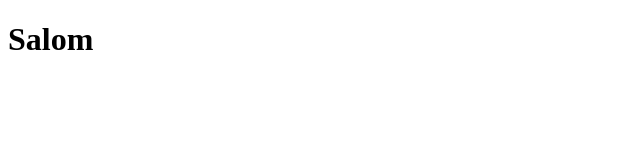
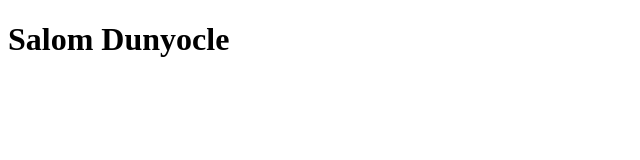
Before and after one commit to Mubashsher2005/yangi-repo, a plain HTML site: page index.html in a window 1280 px wide. Shown: the whole page, without its empty margins (0-640 px from the left). Drawn offline with Linux system fonts and the light colour scheme.

Commit message:
o'zgartirildi

```diff
--- a/index.html
+++ b/index.html
@@ -8,7 +8,7 @@
     <link rel="stylesheet" href="./style.css">
 </head>
 <body>
-    <h1>Salom</h1>
+    <h1>Salom Dunyocle</h1>
 
 </body>
 </html>
```
